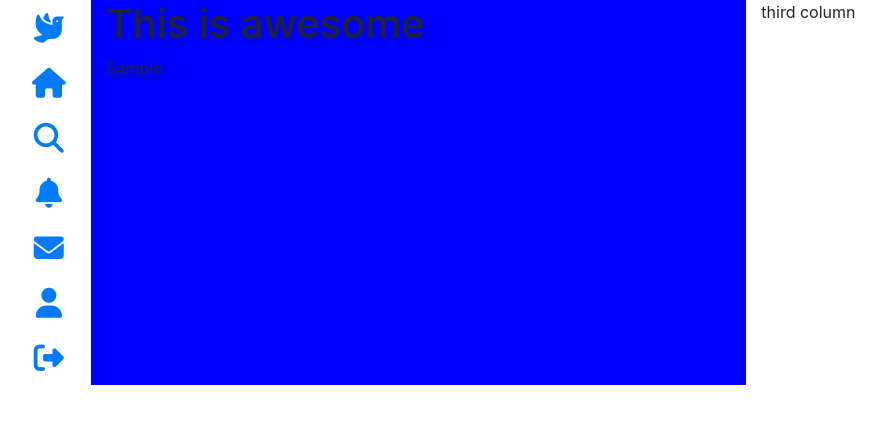
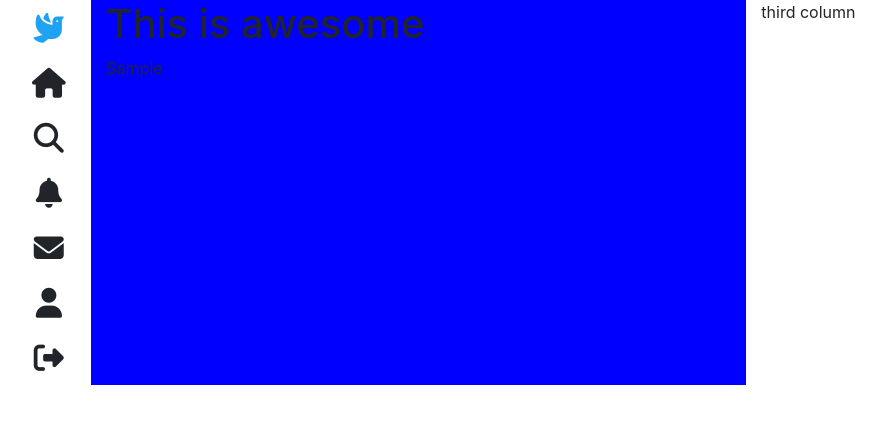
Before and after one commit to rosekamallove/Gaggle, a Node server app: page / in a window 1280 px wide. Shown: the top 424 px of the page, without its empty margins (112-998 px from the left). Run offline with Node 20, Linux system fonts and the light colour scheme; the visitor is signed in with stand-in values (Sample User, id 1); some libraries are stand-ins or nearby versions.

Commit message:
navBar Beauty

```diff
--- a/public/css/main.css
+++ b/public/css/main.css
@@ -1,3 +1,18 @@
+:root {
+  --twitterBlue: #1fa2f1;
+  --lightBlue: #d4edff;
+}
+
+a {
+  color: inherit;
+  transition: 0.2s;
+}
+
+a:hover {
+  color: inherit;
+  text-decoration: none;
+}
+
 nav {
   display: flex;
   flex-direction: column;
@@ -15,6 +30,16 @@ nav a {
   justify-content: center;
 }
 
+nav a.blue {
+  color: var(--twitterBlue);
+}
+
+nav a:hover {
+  background-color: var(--lightBlue);
+  color: var(--twitterBlue);
+  border-radius: 50%;
+}
+
 .mainSectionContainer {
   background-color: blue;
 }
--- a/views/layouts/main-layout.pug
+++ b/views/layouts/main-layout.pug
@@ -10,7 +10,7 @@ html(lang="en")
         .wrapper
             .row
                 nav.col-2
-                    a(href="/")
+                    a.blue(href="/")
                         i.fas.fa-dove
                     a(href="/")
                         i.fas.fa-home
```
Also changed, not shown: routes/logout.js (added).
